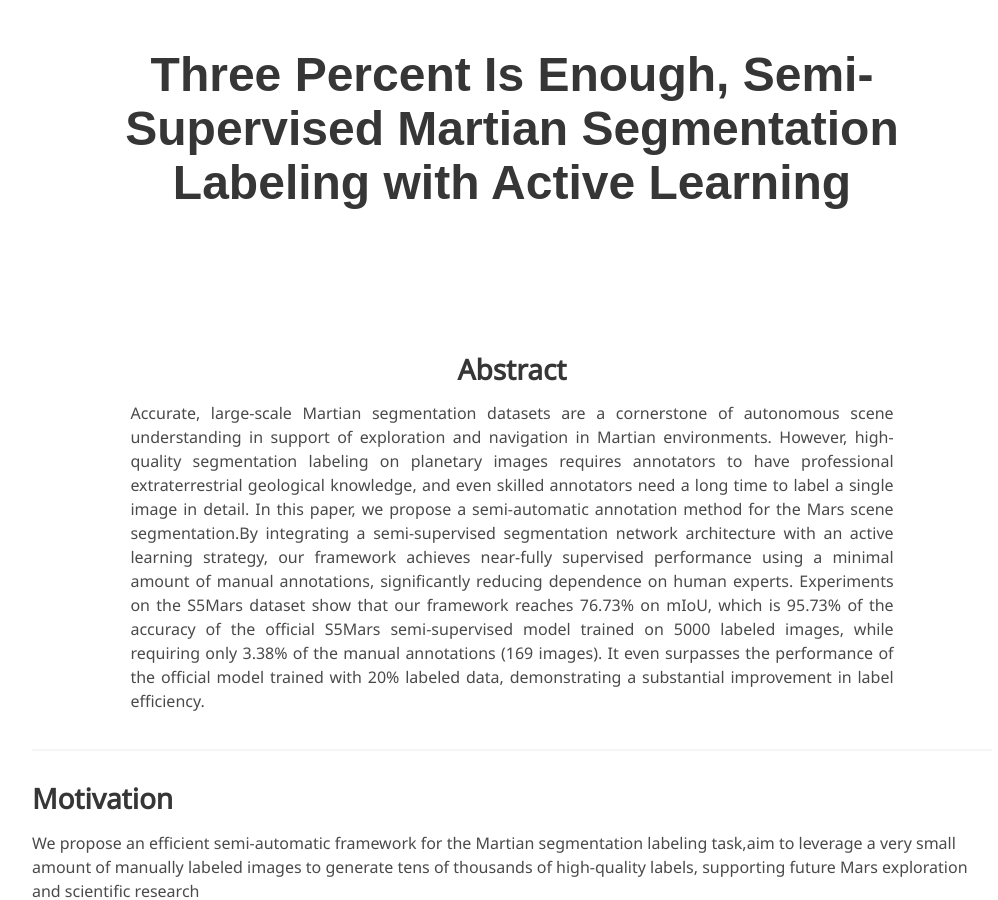
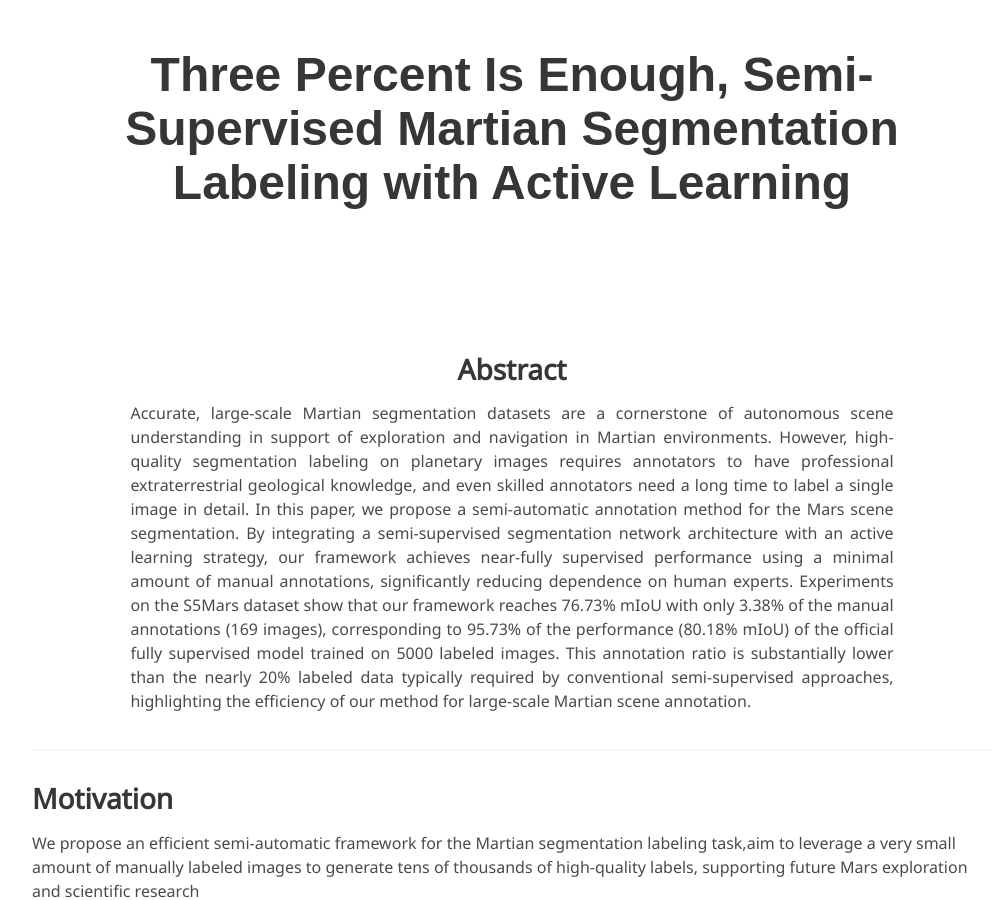
Before and after one commit to huahuahua219/CPS-Mars-Webpage, a Jekyll site: the page built from index.md, in a window 1280 px wide and 900 px high. Shown: the whole window, without its empty margins (128-1126 px from the left). Built offline with Jekyll 4.4.1, drawn with Linux system fonts in a browser that asks for light colours; some web fonts are replaced.

Commit message:
Update index.md

```diff
--- a/index.md
+++ b/index.md
@@ -17,7 +17,7 @@ data:
     <div class="column is-four-fifths">
         <h2>Abstract</h2>
         <div class="content has-text-justified">
-Accurate, large-scale Martian segmentation datasets are a cornerstone of autonomous scene understanding in support of exploration and navigation in Martian environments. However, high-quality segmentation labeling on planetary images requires annotators to have professional extraterrestrial geological knowledge, and even skilled annotators need a long time to label a single image in detail. In this paper, we propose a semi-automatic annotation method for the Mars scene segmentation.By integrating a semi-supervised segmentation network architecture with an active learning strategy, our framework achieves near-fully supervised performance using a minimal amount of manual annotations, significantly reducing dependence on human experts. Experiments on the S5Mars dataset show that our framework reaches 76.73% on mIoU, which is 95.73% of the accuracy of the official S5Mars semi-supervised model trained on 5000 labeled images, while requiring only 3.38% of the manual annotations (169 images). It even surpasses the performance of the official model trained with 20% labeled data, demonstrating a substantial improvement in label efficiency.
+Accurate, large-scale Martian segmentation datasets are a cornerstone of autonomous scene understanding in support of exploration and navigation in Martian environments. However, high-quality segmentation labeling on planetary images requires annotators to have professional extraterrestrial geological knowledge, and even skilled annotators need a long time to label a single image in detail. In this paper, we propose a semi-automatic annotation method for the Mars scene segmentation. By integrating a semi-supervised segmentation network architecture with an active learning strategy, our framework achieves near-fully supervised performance using a minimal amount of manual annotations, significantly reducing dependence on human experts. Experiments on the S5Mars dataset show that our framework reaches 76.73% mIoU with only 3.38% of the manual annotations (169 images), corresponding to 95.73% of the performance (80.18% mIoU) of the official fully supervised model trained on 5000 labeled images. This annotation ratio is substantially lower than the nearly 20% labeled data typically required by conventional semi-supervised approaches, highlighting the efficiency of our method for large-scale Martian scene annotation.
         </div>
     </div>
 </div>
```
